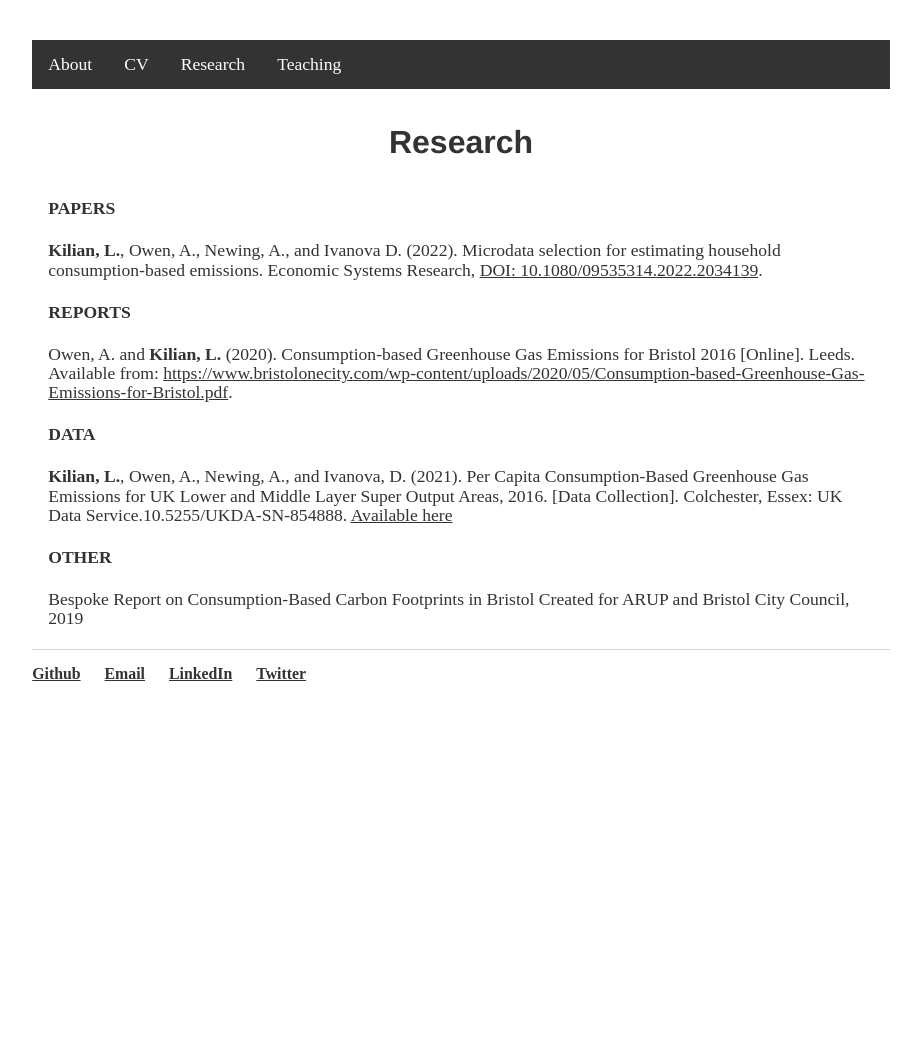
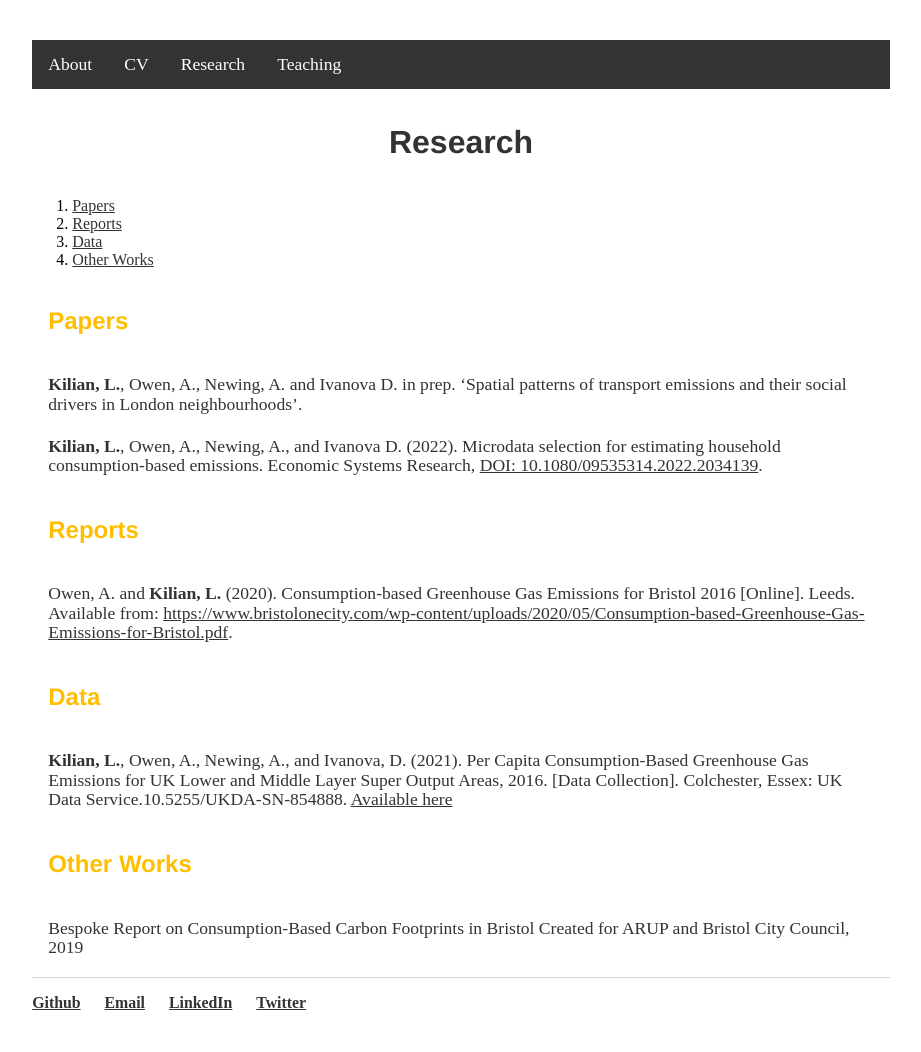
Before and after one commit to lena-kilian/lena-kilian.github.io, a Jekyll site: the page built from research/index.md, in a window 1280 px wide. Shown: the whole page, without its empty margins (179-1100 px from the left). Built offline with Jekyll 4.4.1, drawn with Linux system fonts in a browser that asks for light colours; our own code applies the rules of GitHub Pages for plain Markdown files; before the commit the page ends 900 px from its top, so only the background shows below that.

Commit message:
Update index.md

```diff
--- a/research/index.md
+++ b/research/index.md
@@ -1,17 +1,24 @@
 # Research
 
-**PAPERS**
+1. [Papers](#papers)
+2. [Reports](#reports)
+3. [Data](#data)
+4. [Other Works](#other_works)
+
+### <a name="papers"></a> Papers
+
+**Kilian, L.**, Owen, A., Newing, A. and Ivanova D. in prep. ‘Spatial patterns of transport emissions and their social drivers in London neighbourhoods’.
 
 **Kilian, L.**, Owen, A., Newing, A., and Ivanova D. (2022). Microdata selection for estimating household consumption-based emissions. Economic Systems Research, [DOI: 10.1080/09535314.2022.2034139](https://www.tandfonline.com/doi/full/10.1080/09535314.2022.2034139).
 
-**REPORTS**
+### <a name="reports"></a> Reports
 
 Owen, A. and **Kilian, L.** (2020). Consumption-based Greenhouse Gas Emissions for Bristol 2016 [Online]. Leeds. Available from: [https://www.bristolonecity.com/wp-content/uploads/2020/05/Consumption-based-Greenhouse-Gas-Emissions-for-Bristol.pdf](https://www.bristolonecity.com/wp-content/uploads/2020/05/Consumption-based-Greenhouse-Gas-Emissions-for-Bristol.pdf).
 
-**DATA**
+### <a name="data"></a> Data
 
 **Kilian, L.**, Owen, A., Newing, A., and Ivanova, D. (2021). Per Capita Consumption-Based Greenhouse Gas Emissions for UK Lower and Middle Layer Super Output Areas, 2016. [Data Collection]. Colchester, Essex: UK Data Service.10.5255/UKDA-SN-854888. [Available here](https://reshare.ukdataservice.ac.uk/854888/)
 
-**OTHER**
+### <a name="other_works"></a> Other Works
 
 Bespoke Report on Consumption-Based Carbon Footprints in Bristol Created for ARUP and Bristol City Council, 2019
```
